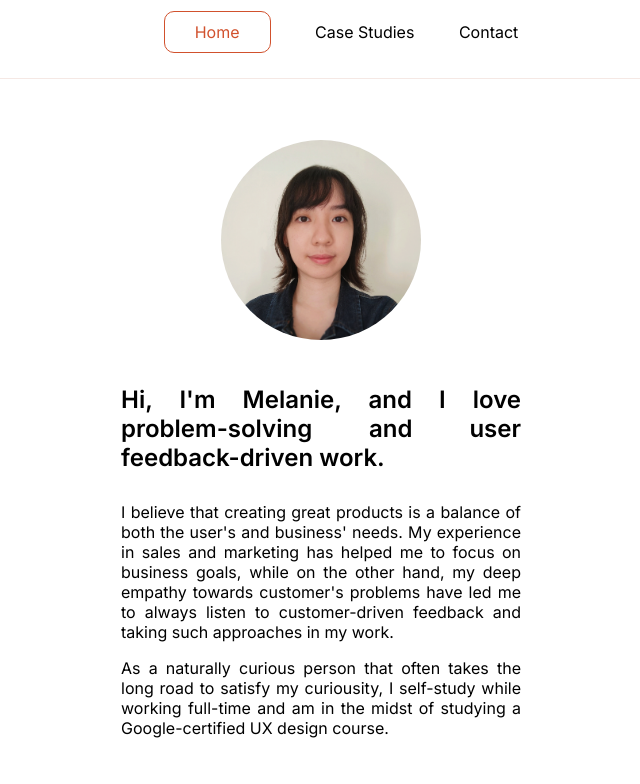
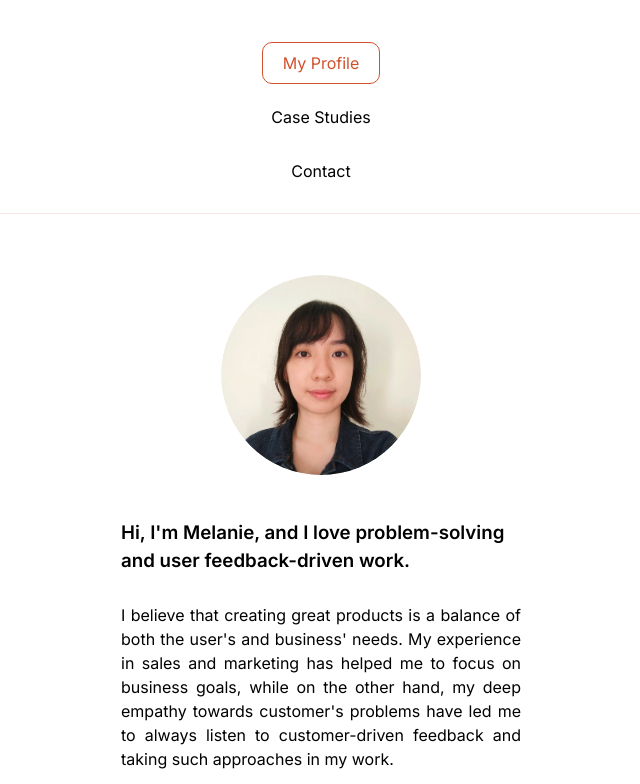
Before and after one commit to melczc/portfolio, a plain HTML site: page root/index.html in a window 1280 px wide. Shown: the part 98-882 px from the top of the page, without its empty margins (319-959 px from the left). Drawn offline with nearby package versions, Linux system fonts and the light colour scheme.

Commit message:
update nav

```diff
--- a/root/css/styles.css
+++ b/root/css/styles.css
@@ -5,16 +5,23 @@ body {
 
 h1, h2, h3, p, ul, li {
     font-family: 'Inter', sans-serif;
+    line-height: 1.5em;
+}
+
+ul.nav {
+    display: block;
+    padding: 0;
 }
 
 li {
     list-style-type: none;
-    display: inline-block;
-    padding: 20px;
+    margin-top: 30px;
+    margin-bottom: 20px;
 }
 
 .header {
     padding-top: 10px;
+    padding-bottom: 10px;
 }
 
 footer {
@@ -31,12 +38,13 @@ a {
 a.active {
     border: 1px solid #D1512D;
     border-radius: 10px;
-    padding: 10px 30px 10px 30px;
+    padding: 10px 20px 10px 20px;
     color:#D1512D;
 }
 
 div.nav {
-    border-bottom:1px solid #F5E8E4;
+    border-bottom: 1px solid #F5E8E4;
+    padding-bottom: 10px;
 }
 
 
@@ -48,8 +56,8 @@ div.introduction {
     max-width: 400px;
 }
 
-h2.intro {
-    text-align: justify;
+h3.intro {
+    text-align: left;
     padding-top: 20px;
     padding-bottom: 10px;
 }
@@ -64,4 +72,5 @@ p.intro {
     border: 1px solid white;
     display: inline;
     width: 200px;
+    filter: saturate(110%) brightness(108%);
 }
--- a/root/index.html
+++ b/root/index.html
@@ -20,14 +20,14 @@
     </div>
     <div class="nav">
         <ul class="nav">
-            <li><a href="#" class="active">Home</a></li>
+            <li><a href="#" class="active">My Profile</a></li>
             <li><a href="01-casestudy/casestudy-1.html">Case Studies</a></li>
             <li><a href="#">Contact</a></li>
         </ul>
     </div>
     <div class="introduction">
             <img src="images/cvphoto2022.jpg" class="cvphoto" alt="cv photo">
-            <h2 class="intro">Hi, I'm Melanie, and I love problem-solving and user feedback-driven work.</h2>
+            <h3 class="intro">Hi, I'm Melanie, and I love problem-solving and user feedback-driven work.</h2>
             <p class="intro">I believe that creating great products is a balance of both the user's and business' needs. My experience in sales and marketing has helped me to focus on business goals, while on the other hand, my deep empathy towards customer's problems have led me to always listen to customer-driven feedback and taking such approaches in my work.</p>
             <p class="intro">As a naturally curious person that often takes the long road to satisfy my curiousity, I self-study while working full-time and am in the midst of studying a Google-certified UX design course.</p>
         </div>
```
